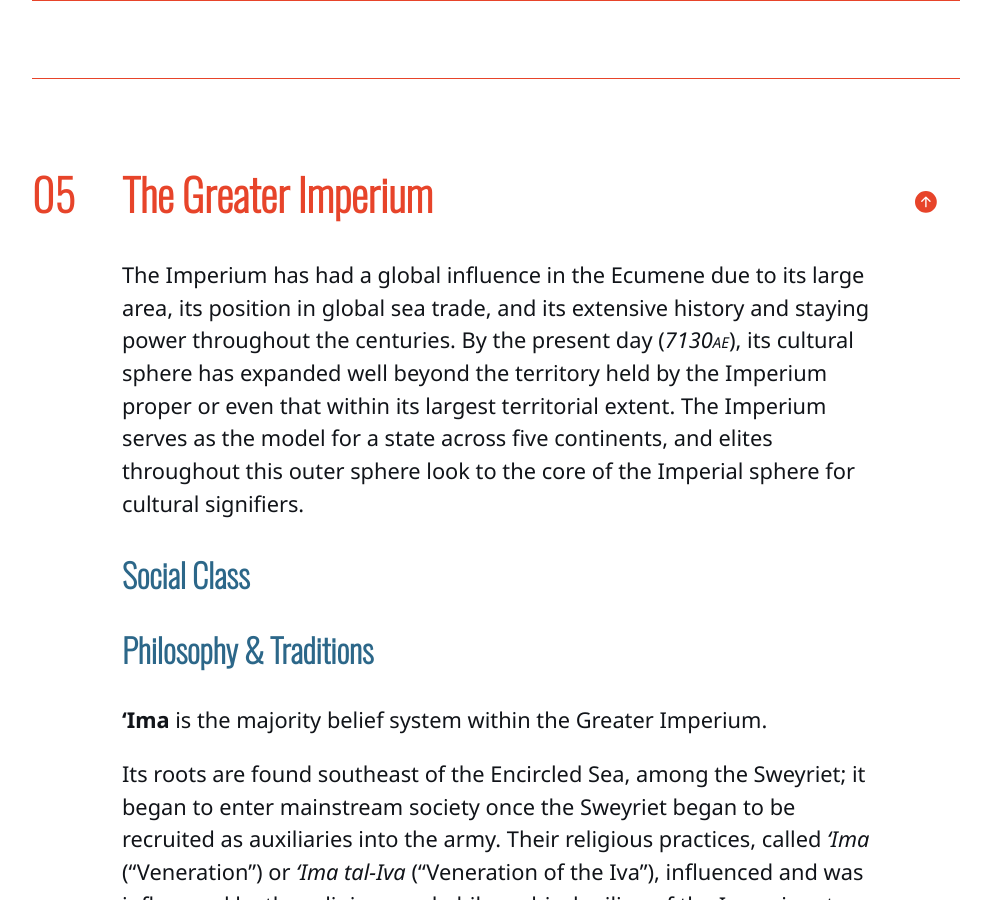
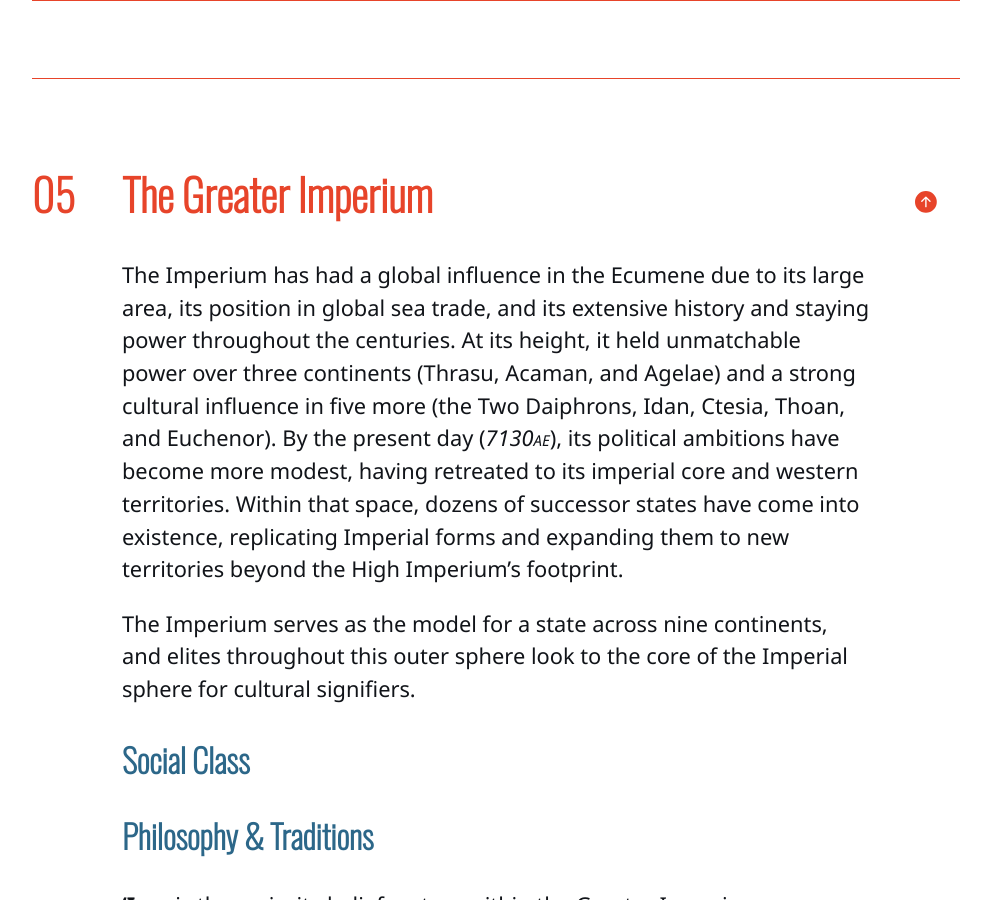
Before and after one commit to kmules1/kmules1.github.io, a Jekyll site: the page built from ecumene/index.md, in a window 1280 px wide and 900 px high, scrolled down 11020 px. Shown: the whole window, without its empty margins (144-1135 px from the left). Built offline with Jekyll 4.4.1, drawn with Linux system fonts in a browser that asks for light colours.

Commit message:
some details

```diff
--- a/ecumene/index.md
+++ b/ecumene/index.md
@@ -495,7 +495,9 @@ The primary calendar era of the Civic Calendar is Years *ab Egressu*, i.e. "Sinc
 
 ## The Greater Imperium
 
-The Imperium has had a global influence in the Ecumene due to its large area, its position in global sea trade, and its extensive history and staying power throughout the centuries. By the present day (*7130*{: .ae}), its cultural sphere has expanded well beyond the territory held by the Imperium proper or even that within its largest territorial extent. The Imperium serves as the model for a state across five continents, and elites throughout this outer sphere look to the core of the Imperial sphere for cultural signifiers.
+The Imperium has had a global influence in the Ecumene due to its large area, its position in global sea trade, and its extensive history and staying power throughout the centuries. At its height, it held unmatchable power over three continents (Thrasu, Acaman, and Agelae) and a strong cultural influence in five more (the Two Daiphrons, Idan, Ctesia, Thoan, and Euchenor). By the present day (*7130*{: .ae}), its political ambitions have become more modest, having retreated to its imperial core and western territories. Within that space, dozens of successor states have come into existence, replicating Imperial forms and expanding them to new territories beyond the High Imperium's footprint.
+
+The Imperium serves as the model for a state across nine continents, and elites throughout this outer sphere look to the core of the Imperial sphere for cultural signifiers.
 
 ### Social Class
 
```
